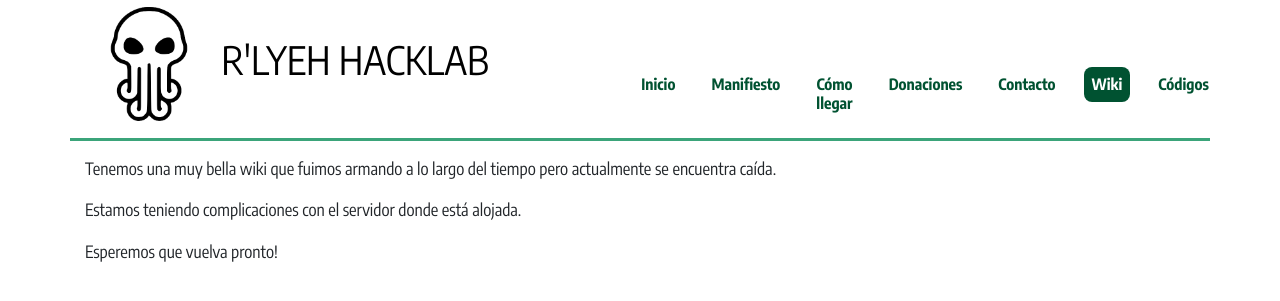
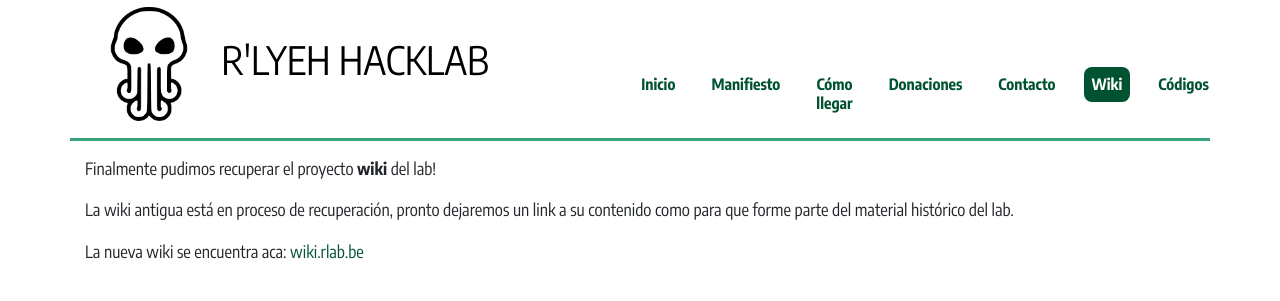
Before and after one commit to rlyehlab/rlab.be, a Jekyll site: the page built from wiki.md, in a window 1280 px wide. Shown: the top 301 px of the page. Built offline with Jekyll 4.4.1, drawn with Linux system fonts in a browser that asks for light colours.

Commit message:
actualización de sección wiki

```diff
--- a/wiki.md
+++ b/wiki.md
@@ -7,8 +7,9 @@ nav_text: "Wiki"
 nav_order: 5
 ---
 
-Tenemos una muy bella wiki que fuimos armando a lo largo del tiempo pero actualmente se encuentra caída.
+Finalmente pudimos recuperar el proyecto **wiki** del lab!
 
-Estamos teniendo complicaciones con el servidor donde está alojada.
+La wiki antigua está en proceso de recuperación, pronto dejaremos un link a su
+contenido como para que forme parte del material histórico del lab.
 
-Esperemos que vuelva pronto!
+La nueva wiki se encuentra aca: [wiki.rlab.be](https://wiki.rlab.be)
```
